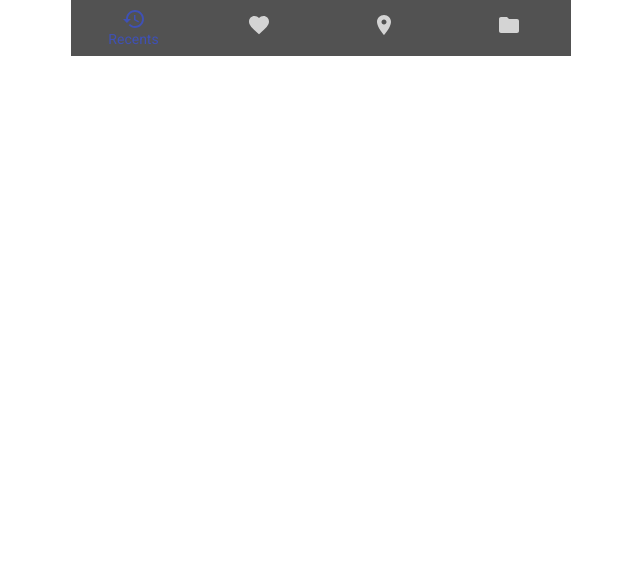
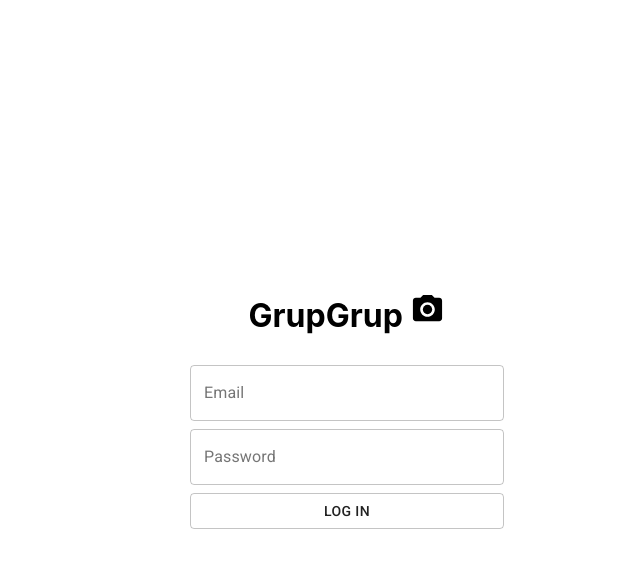
Before and after one commit to AaronL1011/MERN-Final-Project, a React (Create React App) app in the folder frontend/: page / in a window 1280 px wide. Shown: the top 568 px of the page, without its empty margins (293-933 px from the left). Built offline with nearby package versions, Linux system fonts and the light colour scheme.

Commit message:
added login view and authtoken util

```diff
--- a/frontend/package.json
+++ b/frontend/package.json
@@ -5,9 +5,11 @@
   "dependencies": {
     "@material-ui/core": "^4.11.0",
     "@material-ui/icons": "^4.9.1",
+    "@material-ui/lab": "^4.0.0-alpha.56",
     "@testing-library/jest-dom": "^4.2.4",
     "@testing-library/react": "^9.3.2",
     "@testing-library/user-event": "^7.1.2",
+    "axios": "^0.19.2",
     "react": "^16.13.1",
     "react-dom": "^16.13.1",
     "react-scripts": "3.4.1"
--- a/frontend/src/App.css
+++ b/frontend/src/App.css
@@ -1,38 +1,12 @@
-.App {
-  text-align: center;
+html,
+body {
+  height: 100%;
+  margin: 0;
+  padding: 0;
 }
 
-.App-logo {
-  height: 40vmin;
-  pointer-events: none;
+#root {
+  height: 100%;
+  display: flex;
+  align-items: center;
 }
-
-@media (prefers-reduced-motion: no-preference) {
-  .App-logo {
-    animation: App-logo-spin infinite 20s linear;
-  }
-}
-
-.App-header {
-  background-color: #282c34;
-  min-height: 100vh;
-  display: flex;
-  flex-direction: column;
-  align-items: center;
-  justify-content: center;
-  font-size: calc(10px + 2vmin);
-  color: white;
-}
-
-.App-link {
-  color: #61dafb;
-}
-
-@keyframes App-logo-spin {
-  from {
-    transform: rotate(0deg);
-  }
-  to {
-    transform: rotate(360deg);
-  }
-}
--- a/frontend/src/App.js
+++ b/frontend/src/App.js
@@ -1,13 +1,9 @@
 import React from 'react';
-import BottomNav from './components/BottomNav';
-import { Container } from '@material-ui/core';
+import Login from './components/Login';
+import './App.css';
 
 function App() {
-  return (
-    <Container maxWidth='sm'>
-      <BottomNav />
-    </Container>
-  );
+  return <Login />;
 }
 
 export default App;
--- /dev/null
+++ b/frontend/src/components/Login.js
@@ -0,0 +1,128 @@
+import React, { useState } from 'react';
+import { Grid, CircularProgress, TextField, Button } from '@material-ui/core';
+import CameraAltIcon from '@material-ui/icons/CameraAlt';
+import Alert from '@material-ui/lab/Alert';
+import axios from 'axios';
+
+const Login = () => {
+  const [email, setEmail] = useState('');
+  const [password, setPassword] = useState('');
+  const [isLoading, setLoading] = useState(false);
+  const [errorMessage, setError] = useState('');
+
+  const handleLogin = async () => {
+    const config = {
+      'Content-Type': 'application/json'
+    };
+    const body = { email, password };
+    console.log(body);
+    try {
+      setLoading(true);
+      setError('');
+      const response = await axios.post(
+        'http://grupgrup-backend.herokuapp.com/api/auth/login',
+        body,
+        config
+      );
+
+      if (response.data.token) {
+        localStorage.setItem('jwt', response.data.token);
+        // console.log(response.data.token);
+        setLoading(false);
+      }
+    } catch (error) {
+      setError(error.response.data);
+      console.log(error.response.data);
+      setLoading(false);
+    }
+  };
+
+  return (
+    <>
+      {!isLoading ? (
+        <Grid
+          container
+          direction='column'
+          alignItems='center'
+          justify='center'
+          spacing={1}
+        >
+          <Grid item container alignItems='center' direction='column'>
+            <h1>
+              GrupGrup <CameraAltIcon fontSize={'large'} />
+            </h1>
+            {errorMessage && <Alert severity='error'>{errorMessage}</Alert>}
+          </Grid>
+          <Grid
+            item
+            container
+            alignItems='center'
+            justify='center'
+            xs={11}
+            sm={6}
+            lg={3}
+            xl={2}
+          >
+            <TextField
+              id='email-field'
+              value={email}
+              onChange={(e) => setEmail(e.target.value)}
+              label='Email'
+              type='email'
+              variant='outlined'
+              fullWidth
+            />
+          </Grid>
+          <Grid
+            item
+            container
+            alignItems='center'
+            justify='center'
+            xs={11}
+            sm={6}
+            lg={3}
+            xl={2}
+          >
+            <TextField
+              id='password-field'
+              value={password}
+              onChange={(e) => setPassword(e.target.value)}
+              label='Password'
+              type='password'
+              variant='outlined'
+              fullWidth
+            />
+          </Grid>
+          <Grid
+            item
+            container
+            alignItems='center'
+            justify='center'
+            xs={11}
+            sm={6}
+            lg={3}
+            xl={2}
+          >
+            <Button onClick={() => handleLogin()} variant='outlined' fullWidth>
+              Log In
+            </Button>
+          </Grid>
+        </Grid>
+      ) : (
+        <Grid
+          container
+          direction='column'
+          alignItems='center'
+          justify='center'
+          spacing={1}
+        >
+          <Grid item padding={0}>
+            <CircularProgress />
+          </Grid>
+        </Grid>
+      )}
+    </>
+  );
+};
+
+export default Login;
```
Also changed, not shown: frontend/src/utils/setAuthToken.js (added, +11 -0 lines), 1 other file (tests, documents, lock files or other folders).
